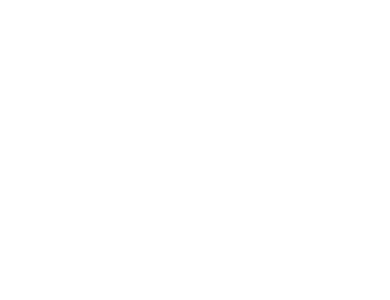
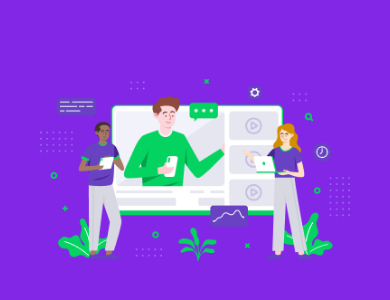
Before and after one commit to Nabucodono5or/nlw_mobile_app, a React Native app: screen / in a window 390 px wide. Shown: the part 252-552 px from the top of the page. Built offline with nearby package versions, Linux system fonts and the light colour scheme.

Commit message:
inserido a imagem, o arquivo para configurar o loading da image e estilizado alguns elementos

```diff
--- a/App.tsx
+++ b/App.tsx
@@ -6,8 +6,8 @@
 export default function App() {
   return (
     <>
-      <Landing></Landing>
-      <StatusBar style="auto" />
+      <Landing />
+      <StatusBar style="light" />
     </>
   );
 }
--- /dev/null
+++ b/src/@types/index.d.ts
@@ -0,0 +1 @@
+declare module "*.png";
--- a/src/pages/Landing/index.tsx
+++ b/src/pages/Landing/index.tsx
@@ -1,9 +1,14 @@
 import React from "react";
-import { View, Text } from "react-native";
+import { View, Image, Text } from "react-native";
 import styles from "./styles";
+import landingImg from "../../assets/images/landing.png";
 
 function Landing() {
-  return <View></View>;
+  return (
+    <View style={styles.container}>
+      <Image source={landingImg} style={styles.banner} />
+    </View>
+  );
 }
 
 export default Landing;
--- a/src/pages/Landing/styles.tsx
+++ b/src/pages/Landing/styles.tsx
@@ -1,5 +1,16 @@
 import { StyleSheet } from "react-native";
 
-const styles = {};
+const styles = {
+  container: {
+    flex: 1,
+    backgroundColor: "#8227E5",
+    justifyContent: "center",
+    padding: 40,
+  },
+  banner: {
+    width: "100%",
+    resizeMode: "contain",
+  },
+};
 
 export default styles;
```
